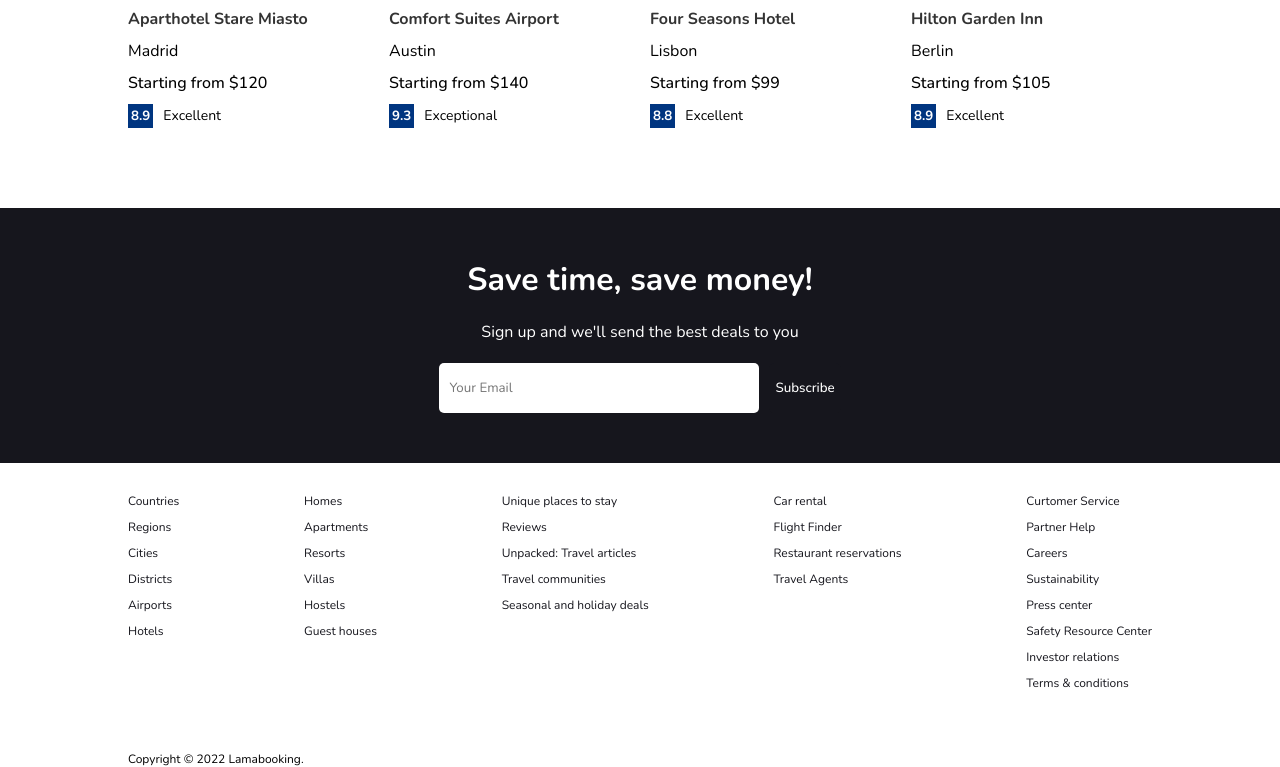
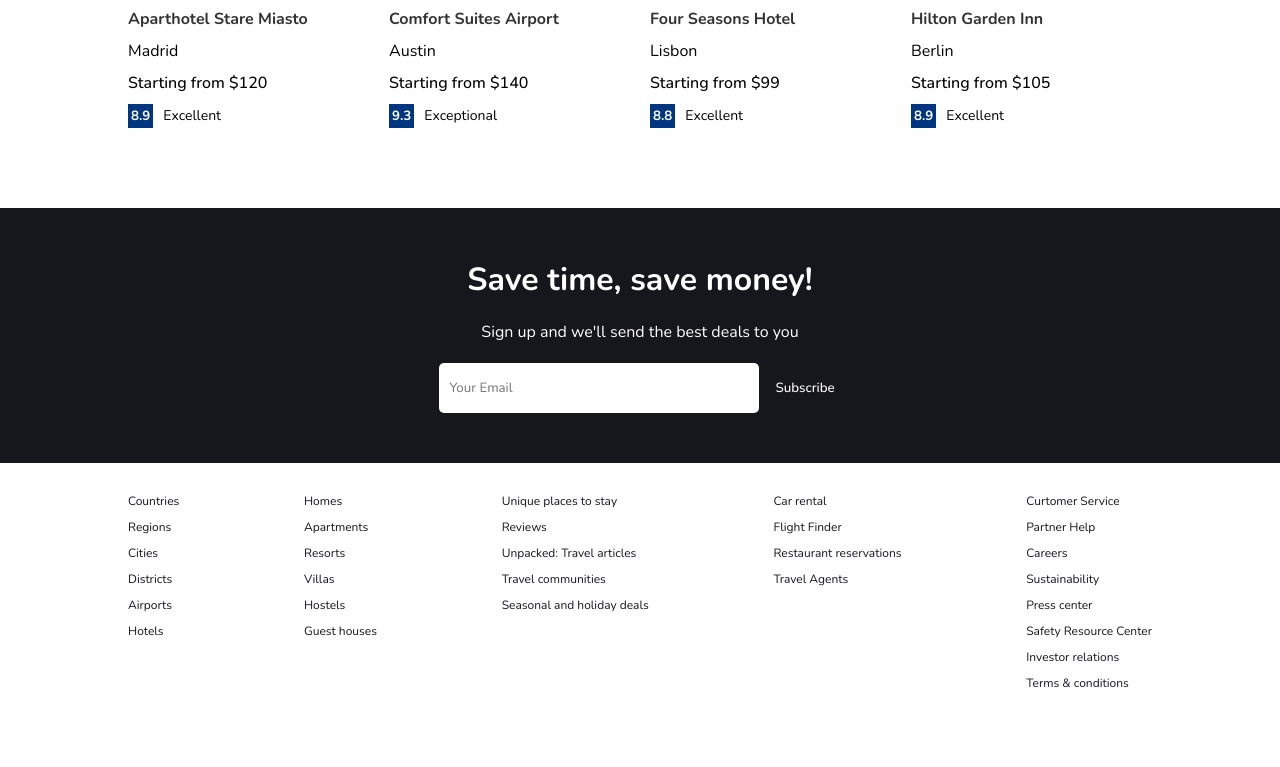
Before and after one commit to ArcxSx/Hotel-Reservation-WebApp, a React (Create React App) app: page / in a window 1280 px wide. Shown: the part 1334-2101 px from the top of the page. Built offline with nearby package versions, Linux system fonts and the light colour scheme.

Commit message:
Update Footer.jsx
removed copyright

```diff
--- a/src/components/footer/Footer.jsx
+++ b/src/components/footer/Footer.jsx
@@ -45,7 +45,6 @@ const Footer = () => {
           <li className="fListItem">Terms & conditions</li>
         </ul>
       </div>
-      <div className="fText">Copyright © 2022 Lamabooking.</div>
     </div>
   )
 }
```
